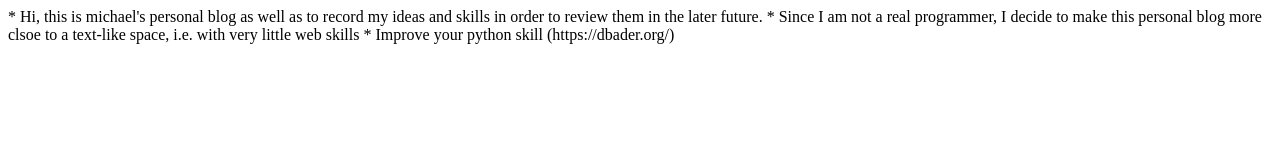
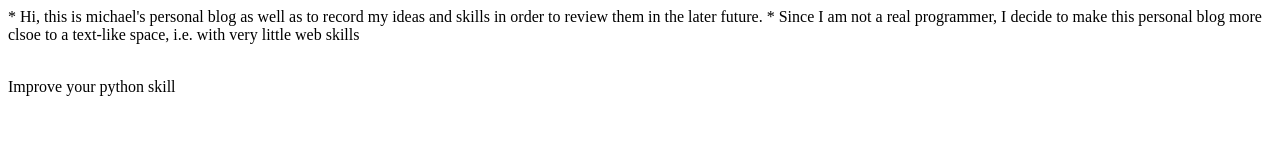
Before and after one commit to loveplay1983/xiongmin-blog, a plain HTML site: page index.html in a window 1280 px wide. Drawn offline with Linux system fonts and the light colour scheme.

Commit message:
update index.html

```diff
--- a/index.html
+++ b/index.html
@@ -1,5 +1,7 @@
+<p>
 * Hi, this is michael's personal blog as well as to record my ideas and skills in order to review them in the later future.
+
 * Since I am not a real programmer, I decide to make this personal blog more clsoe to a text-like space, i.e. with very little web skills
-
-
-* Improve your python skill (https://dbader.org/)
+</p>
+<br>
+<a link='https://dbader.org/'>Improve your python skill</a>
```
